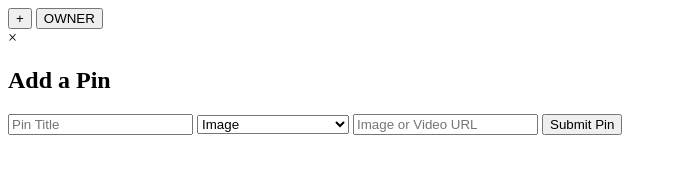
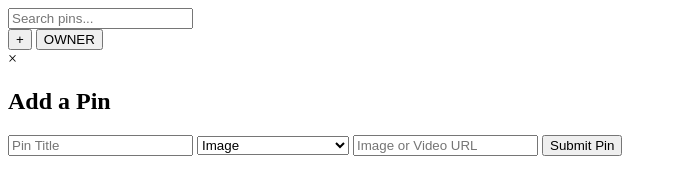
Before and after one commit to ViolentVioletK/-Crafty-, a plain HTML site: page main.html in a window 1280 px wide. Shown: the whole page, without its empty margins (0-677 px from the left). Drawn offline with Linux system fonts and the light colour scheme.

Commit message:
Add search bar to main.html

```diff
--- a/main.html
+++ b/main.html
@@ -7,6 +7,11 @@
   <link rel="stylesheet" href="style.css">
 </head>
 <body class="main-page">
+
+  <!-- Search bar -->
+  <div class="search-container">
+    <input type="text" id="search-input" placeholder="Search pins..." />
+  </div>
 
   <!-- Plus Button top-right -->
   <button id="plus-btn" class="circle-btn" title="Add Pin">+</button>
```
